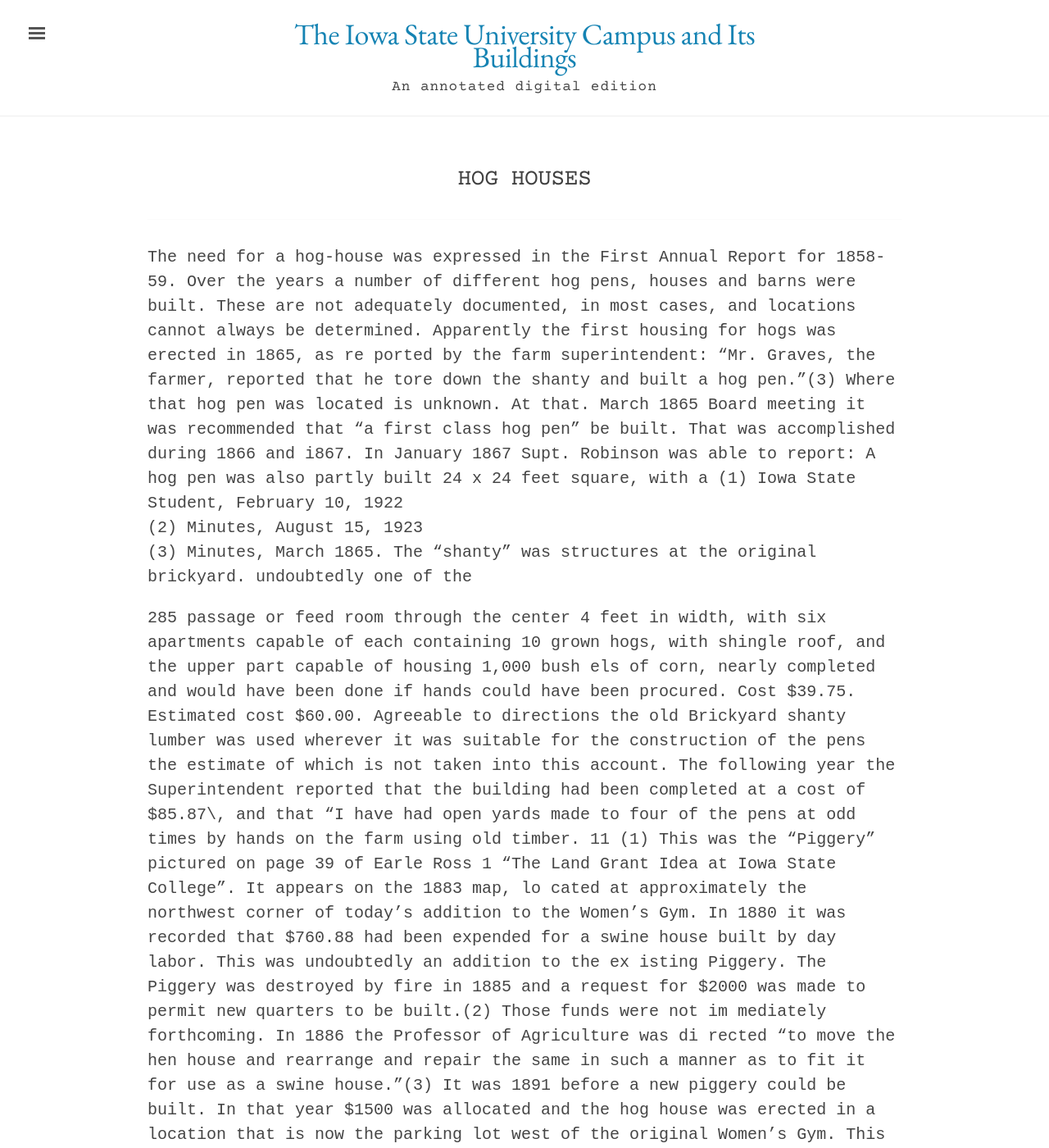
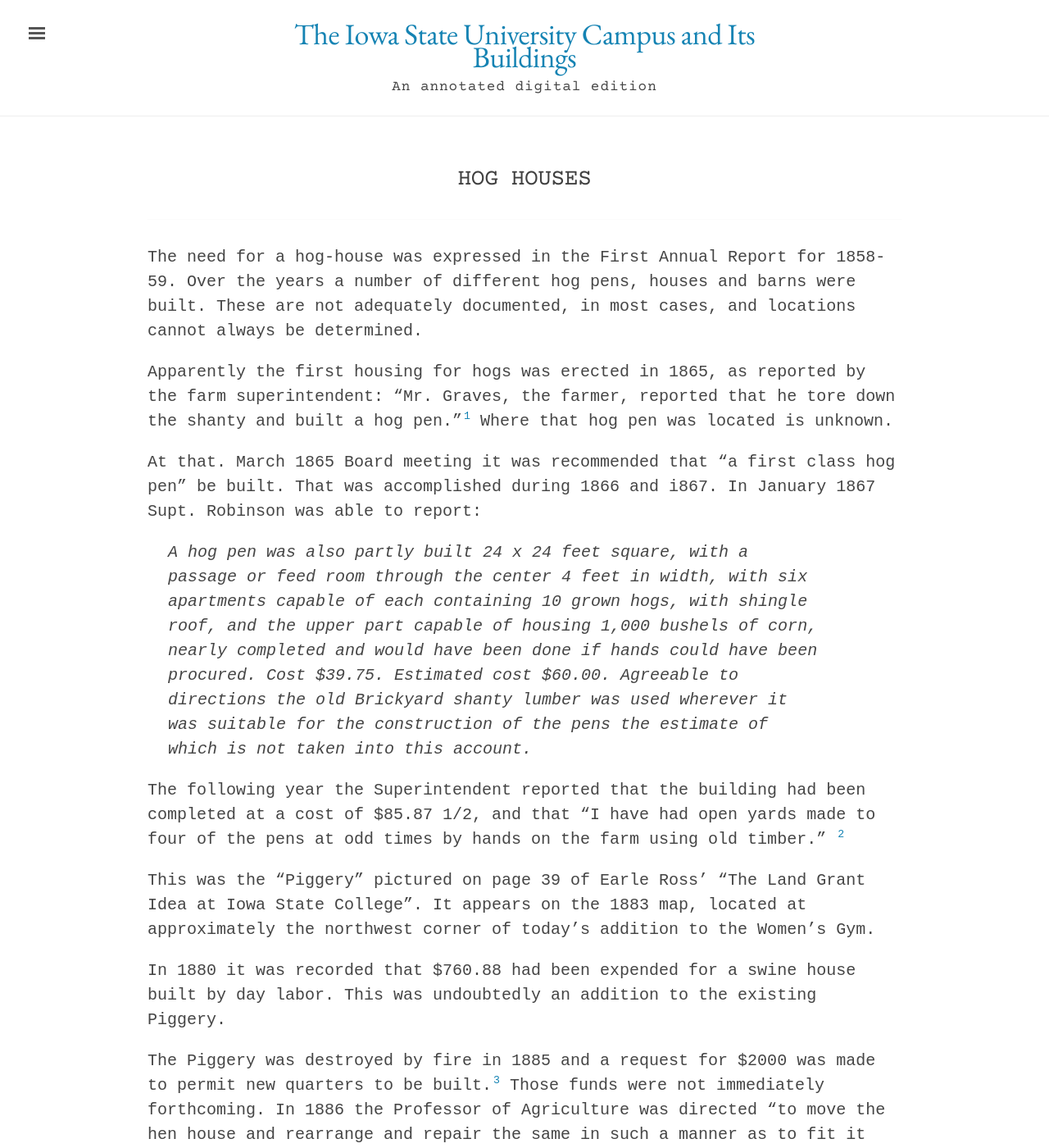
Before and after one commit to emanderson811/day-edition, a Jekyll site: the page built from _texts/buildings/103day-hog-houses.md, in a window 1280 px wide and 1400 px high. Shown: the whole window at 82% size. Built offline with Jekyll 4.4.1, drawn with Linux system fonts in a browser that asks for light colours; some of the changed text lies outside the part shown.

Commit message:
Update 103day-hog-houses.md

```diff
--- a/_texts/buildings/103day-hog-houses.md
+++ b/_texts/buildings/103day-hog-houses.md
@@ -14,37 +14,30 @@
 ---
 ---
 
-The need for a hog-house was expressed in the First Annual Report for
-1858-59. Over the years a number of different hog pens, houses and barns were built. These are not adequately documented, in most cases, and locations cannot always be determined.
-Apparently the first housing for hogs was erected in 1865, as re ported by the farm superintendent: "Mr. Graves, the farmer, reported that he tore down the shanty and built a hog pen."(3) Where that hog pen was located is unknown.
+The need for a hog-house was expressed in the First Annual Report for 1858-59. Over the years a number of different hog pens, houses and barns were built. These are not adequately documented, in most cases, and locations cannot always be determined.
+
+Apparently the first housing for hogs was erected in 1865, as reported by the farm superintendent: "Mr. Graves, the farmer, reported that he tore down the shanty and built a hog pen."[^fn1] Where that hog pen was located is unknown.
+
 At that. March 1865 Board meeting it was recommended that "a first class hog pen" be built. That was accomplished during 1866 and i867. In January 1867 Supt. Robinson was able to report:
-A hog pen was also partly built 24 x 24 feet square, with a
-(1)  Iowa State Student, February 10,  1922
-(2)  Minutes, August 15,  1923
-(3)  Minutes, March 1865. The "shanty" was structures at the original brickyard.  undoubtedly  one  of the
 
-285
-passage or feed room through the center 4 feet in width, with
-six apartments capable of each containing 10 grown hogs, with
-shingle roof, and the upper part capable of housing 1,000 bush
-els of corn, nearly completed and would have been done if hands
-could have been procured. Cost $39.75. Estimated cost $60.00.
-Agreeable to directions the old Brickyard shanty lumber was used
-wherever it was suitable for the construction of the pens the
-estimate of which is not taken into this account.
-The following year the Superintendent reported that the building had been completed at a cost of $85.87\, and that "I have had open yards made to four of the pens at odd times by hands on the farm using old timber. 11 (1)
-This was the "Piggery" pictured on page 39 of Earle Ross 1 "The Land Grant Idea at Iowa State College". It appears on the 1883 map, lo cated at approximately the northwest corner of today's addition to the Women's Gym.
-In 1880 it was recorded that $760.88 had been expended for a swine house built by day labor. This was undoubtedly an addition to the ex isting Piggery.
-The Piggery was destroyed by fire in 1885 and a request for $2000 was
-made to permit new quarters to be built.(2) Those funds were not im
-mediately forthcoming. In 1886 the Professor of Agriculture was di
-rected "to move the hen house and rearrange and repair the same in
-such a manner as to fit it for use as a swine house."(3)
-It was 1891 before a new piggery could be built. In that year $1500 was allocated and the hog house was erected in a location that is now the parking lot west of the original Women's Gym. This building
-became known as the Hog Barn. It burned on January 10, 1922.
-The building lists from 1899 through 1922 include 15 Movable Hog
-Houses, with valuations ranging, in different years, from $150.00 to
-$500.00.
-(1)  Minutes, January 1868
-(2)  Minutes, November  1885
-(3)  Minutes, May  1886
+>A hog pen was also partly built 24 x 24 feet square, with a passage or feed room through the center 4 feet in width, with six apartments capable of each containing 10 grown hogs, with shingle roof, and the upper part capable of housing 1,000 bushels of corn, nearly completed and would have been done if hands could have been procured. Cost $39.75. Estimated cost $60.00. Agreeable to directions the old Brickyard shanty lumber was used wherever it was suitable for the construction of the pens the estimate of which is not taken into this account.
+
+[^fn1]:  Minutes, March 1865. The "shanty" was undoubtedly one of the structures at the original brickyard.
+
+The following year the Superintendent reported that the building had been completed at a cost of $85.87 1/2, and that "I have had open yards made to four of the pens at odd times by hands on the farm using old timber." [^fn2]
+
+This was the "Piggery" pictured on page 39 of Earle Ross' "The Land Grant Idea at Iowa State College". It appears on the 1883 map, located at approximately the northwest corner of today's addition to the Women's Gym.
+
+In 1880 it was recorded that $760.88 had been expended for a swine house built by day labor. This was undoubtedly an addition to the existing Piggery.
+
+The Piggery was destroyed by fire in 1885 and a request for $2000 was made to permit new quarters to be built.[^fn3] Those funds were not immediately forthcoming. In 1886 the Professor of Agriculture was directed "to move the hen house and rearrange and repair the same in such a manner as to fit it for use as a swine house."[^fn4]
+
+It was 1891 before a new piggery could be built. In that year $1500 was allocated and the hog house was erected in a location that is now the parking lot west of the original Women's Gym. This building became known as the Hog Barn. It burned on January 10, 1922.
+
+The building lists from 1899 through 1922 include 15 Movable Hog Houses, with valuations ranging, in different years, from $150.00 to $500.00.
+
+[^fn2]:  Minutes, January 1868
+
+[^fn3]:  Minutes, November  1885
+
+[^fn4]:  Minutes, May  1886
```
